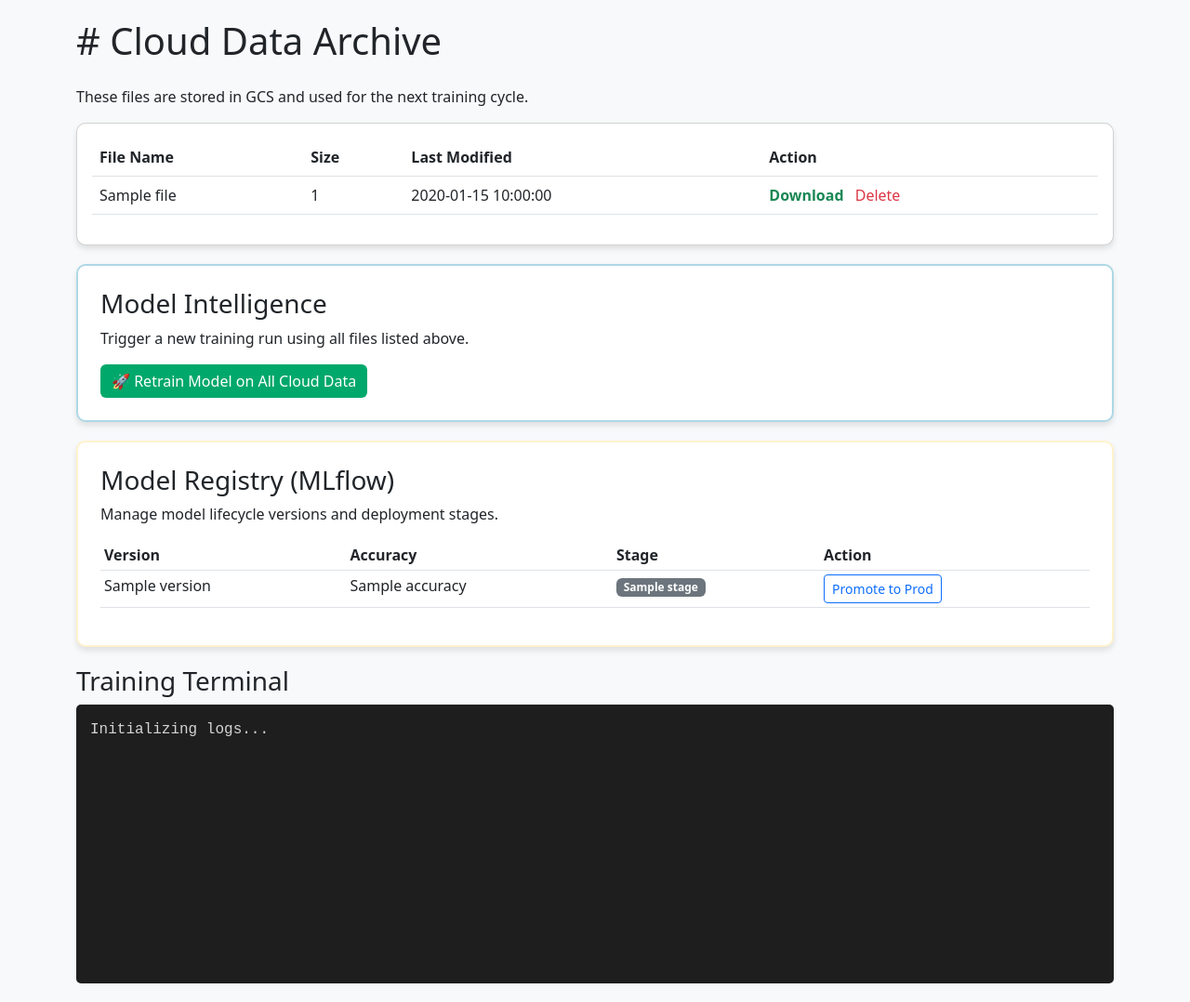
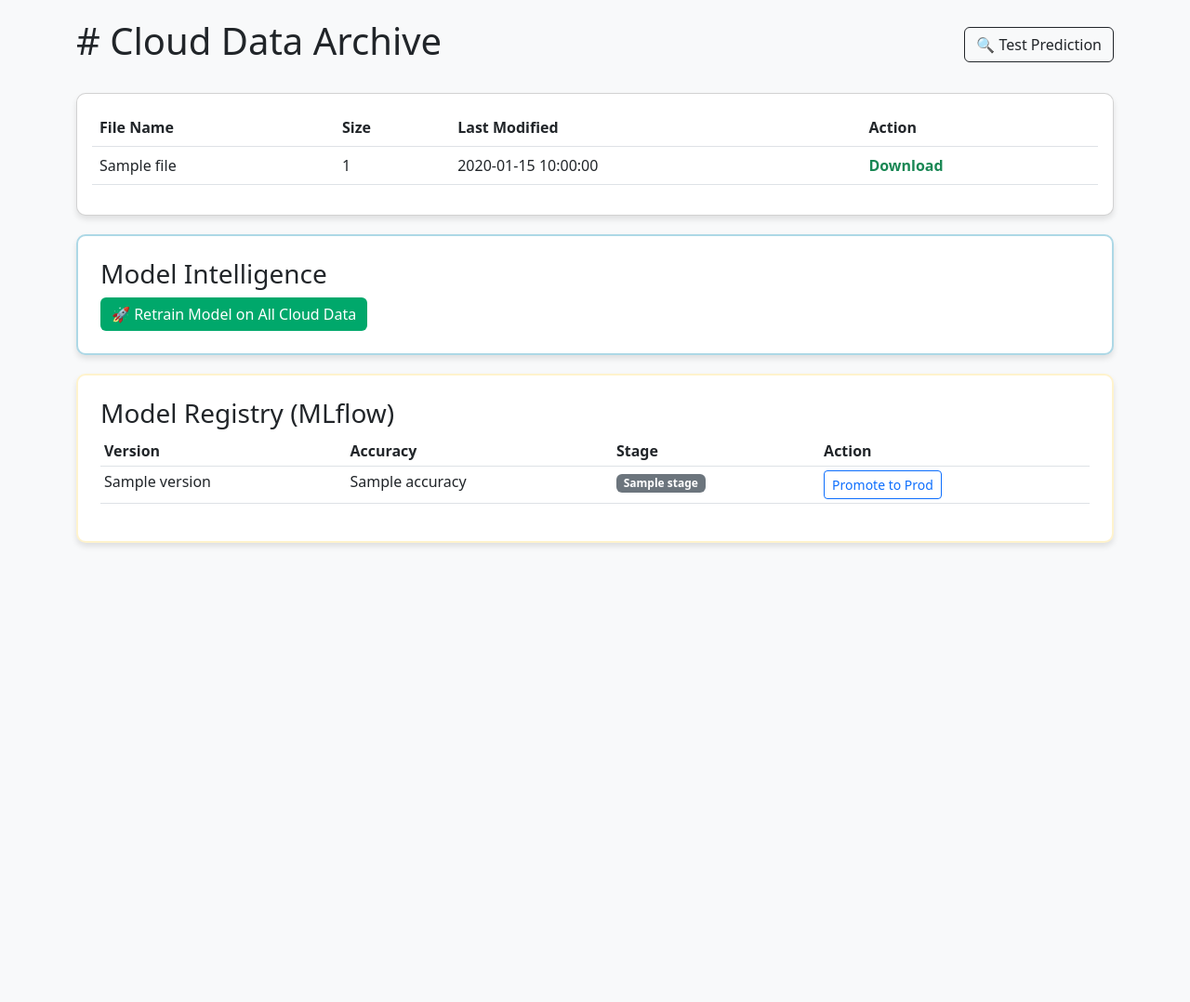
Before and after one commit to my-rick5/docker_hello_world, a Flask app: template templates/dashboard.html in a window 1280 px wide. Shown: the whole page at 93% size. After the commit the page ends 588 px from the top, so only its background shows below. Run offline with Flask 3, Linux system fonts and the light colour scheme; the template is opened without the code that fills it: most values are stand-ins (such as "Sample title", 1, 10 or a date in 2020).

Commit message:
test prediction button

```diff
--- a/app.py
+++ b/app.py
@@ -10,7 +10,7 @@ from mlflow.tracking import MlflowClient
 
 # --- PERSISTENT TRACKING ---
 # Using /tmp ensures we avoid the PVC lock but share data between processes
-TRACKING_URI = os.getenv("MLFLOW_TRACKING_URI", "sqlite:////tmp/mlflow_persistent.db")
+TRACKING_URI = os.getenv("MLFLOW_TRACKING_URI", "sqlite:////app/data/mlflow.db")
 mlflow.set_tracking_uri(TRACKING_URI)
 
 app = Flask(__name__)
--- a/templates/dashboard.html
+++ b/templates/dashboard.html
@@ -18,7 +18,6 @@
             overflow-y: auto;
             white-space: pre-wrap;
         }
-        .status-bar { padding: 10px; border-radius: 5px; margin-top: 10px; font-weight: bold; }
         .btn-retrain { background-color: #00a86b; color: white; border: none; }
         .btn-retrain:hover { background-color: #008f5d; color: white; }
     </style>
@@ -26,29 +25,21 @@
 <body>
 
 <div class="container">
-    <h1 class="mb-4"># Cloud Data Archive</h1>
-    <p>These files are stored in GCS and used for the next training cycle.</p>
+    <div class="d-flex justify-content-between align-items-center mb-4">
+        <h1># Cloud Data Archive</h1>
+        <a href="/predict?sqft=1500" class="btn btn-outline-dark">🔍 Test Prediction</a>
+    </div>
 
     <div class="card p-3">
         <table class="table table-hover">
             <thead>
-                <tr>
-                    <th>File Name</th>
-                    <th>Size</th>
-                    <th>Last Modified</th>
-                    <th>Action</th>
-                </tr>
+                <tr><th>File Name</th><th>Size</th><th>Last Modified</th><th>Action</th></tr>
             </thead>
             <tbody>
                 {% for file in files %}
                 <tr>
-                    <td>{{ file.name }}</td>
-                    <td>{{ file.size }}</td>
-                    <td>{{ file.time }}</td>
-                    <td>
-                        <a href="/download/{{ file.name }}" class="text-success text-decoration-none fw-bold">Download</a>
-                        <span class="text-danger ms-2" style="cursor:pointer;">Delete</span>
-                    </td>
+                    <td>{{ file.name }}</td><td>{{ file.size }}</td><td>{{ file.time }}</td>
+                    <td><a href="/download/{{ file.name }}" class="text-success text-decoration-none fw-bold">Download</a></td>
                 </tr>
                 {% endfor %}
             </tbody>
@@ -57,38 +48,22 @@
 
     <div class="card p-4" style="border: 2px solid #add8e6;">
         <h3>Model Intelligence</h3>
-        <p>Trigger a new training run using all files listed above.</p>
-
-        <form action="/trigger-train" method="POST">
-            <button type="submit" class="btn btn-retrain">
-                🚀 Retrain Model on All Cloud Data
-            </button>
+        <form action="/trigger-train" method="POST" id="train-form">
+            <button type="submit" class="btn btn-retrain">🚀 Retrain Model on All Cloud Data</button>
         </form>
-
-        <div id="training-status" class="status-bar bg-info-subtle text-info-emphasis mt-3" style="display:none;">
-            Training started... (Logs updating in real-time)
-        </div>
     </div>
 
     <div class="card p-4" style="border: 2px solid #fff3cd;">
         <h3>Model Registry (MLflow)</h3>
-        <p>Manage model lifecycle versions and deployment stages.</p>
         <table class="table table-sm">
             <thead>
-                <tr>
-                    <th>Version</th>
-                    <th>Accuracy</th>
-                    <th>Stage</th>
-                    <th>Action</th>
-                </tr>
+                <tr><th>Version</th><th>Accuracy</th><th>Stage</th><th>Action</th></tr>
             </thead>
             <tbody>
-                {% if model_versions %}
                 {% for m in model_versions %}
                 <tr>
-                        <td>{{ m.version }}</td>
-                        <td>{{ m.accuracy }}</td>
-                        <td><span class="badge bg-secondary">{{ m.stage }}</span></td>
+                    <td>{{ m.version }}</td><td>{{ m.accuracy }}</td>
+                    <td><span class="badge {% if m.stage == 'Production' %}bg-success{% else %}bg-secondary{% endif %}">{{ m.stage }}</span></td>
                     <td>
                         <form action="/promote/{{ m.version }}" method="POST" style="display:inline;">
                             <button class="btn btn-sm btn-outline-primary">Promote to Prod</button>
@@ -96,45 +71,39 @@
                     </td>
                 </tr>
                 {% endfor %}
-                {% else %}
-                    <tr><td colspan="4" class="text-center text-muted">No models registered yet.</td></tr>
-                {% endif %}
             </tbody>
         </table>
     </div>
 
+    <div id="terminal-section" style="display: none;">
         <h3>Training Terminal</h3>
-    <div id="log-terminal" class="terminal">No logs yet. Click 'Retrain' to start.</div>
+        <div id="log-terminal" class="terminal">Initializing...</div>
+    </div>
 </div>
 
 <script>
-    // 1. Show status bar when form is submitted
-    document.querySelector('form[action="/trigger-train"]').onsubmit = function() {
-        document.getElementById('training-status').style.display = 'block';
-    };
-
-    // 2. Poll /logs endpoint every 2 seconds
     function fetchLogs() {
         fetch('/logs')
             .then(response => response.text())
             .then(data => {
                 const terminal = document.getElementById('log-terminal');
+                const section = document.getElementById('terminal-section');
 
-                // Only update and scroll if there is new content
-                if (data.trim() !== "" && data !== terminal.innerText) {
+                // Show terminal if logs have content beyond the default "Initializing"
+                if (data.trim() !== "" && !data.includes("Initializing logs...")) {
+                    section.style.display = 'block';
+                    if (data !== terminal.innerText) {
                         terminal.innerText = data;
-                    terminal.scrollTop = terminal.scrollHeight; // Auto-scroll
+                        terminal.scrollTop = terminal.scrollHeight;
+                    }
                 }
             })
             .catch(err => console.error("Log fetch error:", err));
     }
 
-    // Start polling
+    // Poll logs every 2 seconds
     setInterval(fetchLogs, 2000);
-
-    // Initial fetch on load
-    window.onload = fetchLogs;
+    fetchLogs(); // Initial check
 </script>
-
 </body>
 </html>
--- a/train.py
+++ b/train.py
@@ -11,7 +11,7 @@ import mlflow.sklearn
 from google.cloud import storage
 
 # --- PERSISTENT TRACKING ---
-TRACKING_URI = os.getenv("MLFLOW_TRACKING_URI", "sqlite:////tmp/mlflow_persistent.db")
+TRACKING_URI = os.getenv("MLFLOW_TRACKING_URI", "sqlite:////app/data/mlflow.db")
 BUCKET_NAME = os.getenv("GCP_BUCKET_NAME", "housing-data-for-testing")
 
 def get_gcs_resource():
```
Lines whose indentation alone changed are shown as unchanged.
